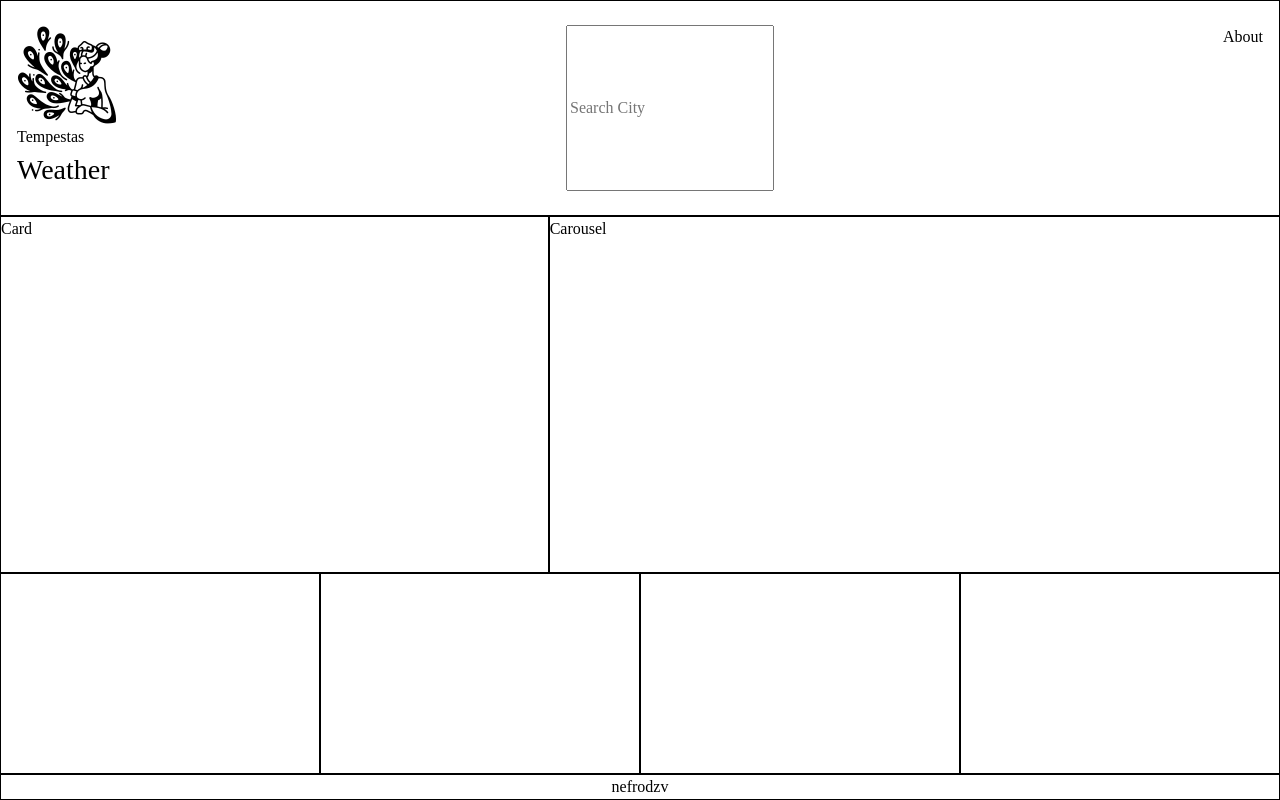
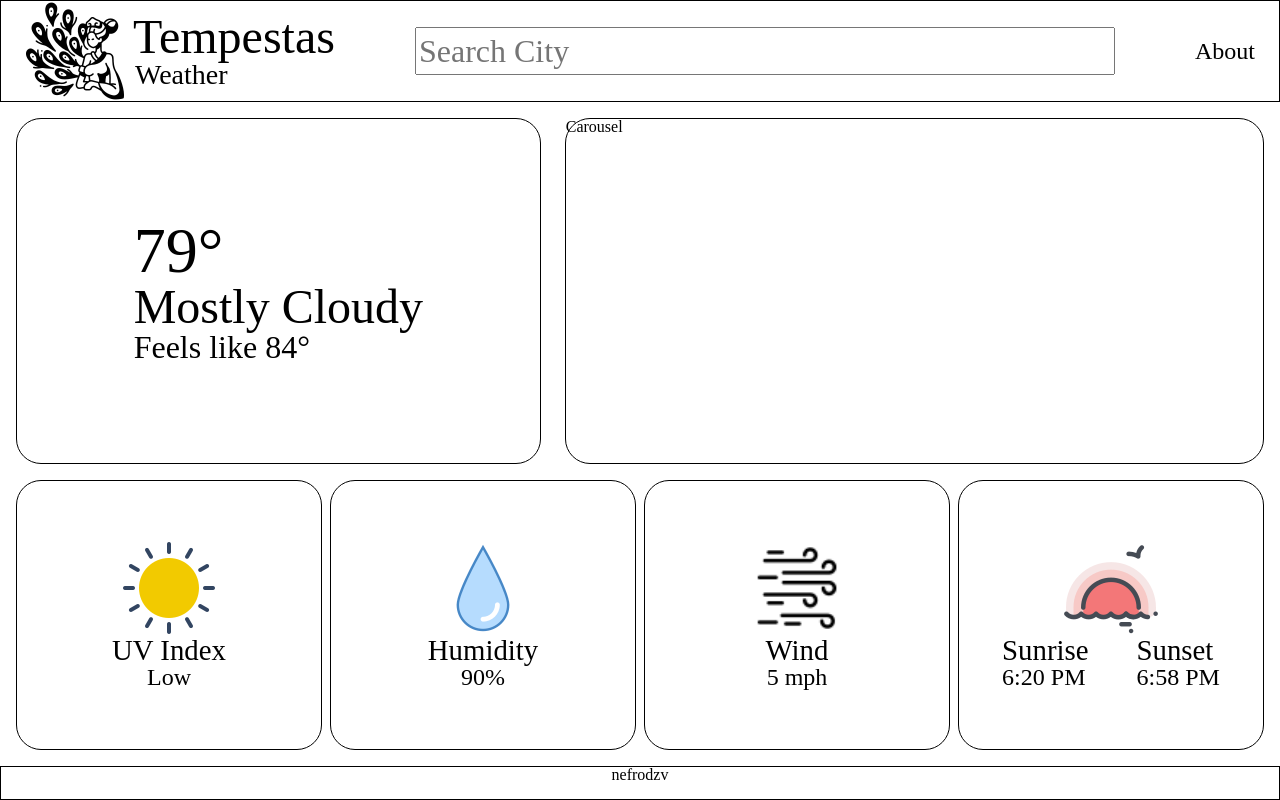
Before and after one commit to NefrodzV/tempestas-weather, a website built with webpack: page dist/index.html in a window 1280 px wide. Built offline with Linux system fonts and the light colour scheme.

Commit message:
Styled the basic components like the first section and second section in main

```diff
--- a/src/style.css
+++ b/src/style.css
@@ -86,7 +86,8 @@ footer,
 .logo,
 .searched-location,
 .location-weather,
-.description-weather {
+.description-weather,
+.sun-wrapper {
   display: flex;
 }
 
@@ -94,6 +95,7 @@ body {
   height: 100%;
   flex-direction: column;
   align-items: stretch;
+  line-height: 1;
 }
 header,
 footer,
@@ -142,21 +144,45 @@ header {
 
 .about {
   font-size: 1.5rem;
-  /* margin-left: auto; */
 }
 
 main {
+  padding: var(--space-200);
   flex-direction: column;
   flex: 2;
+  gap: var(--space-200);
 }
-.searched-location {
-  flex: 1;
-  justify-content: center;
-  align-items: center;
+.carousel,
+.card {
+  border-radius: 25px;
 }
 
 .location-weather {
-  flex: 4;
+  gap: var(--space-300);
+  flex: 5;
+}
+
+.location-weather .card {
+  display: flex;
+  flex-direction: column;
+  justify-content: center;
+}
+
+.location-weather .card div {
+  margin-inline: auto;
+  width: fit-content;
+}
+
+.temperature {
+  font-size: 4rem;
+}
+
+.condition {
+  font-size: 3rem;
+}
+
+.temperature-feels {
+  font-size: 2rem;
 }
 
 .card {
@@ -169,7 +195,33 @@ main {
 
 .description-weather {
   flex: 3;
+  gap: var(--space-100);
+}
+
+.description-weather .card {
+  display: flex;
+  flex-direction: column;
+  justify-content: center;
+  align-items: center;
+}
+
+.description-weather .card img {
+  width: 96px;
+  height: 96px;
+}
+
+.description-weather .card .title {
+  font-size: 1.8rem;
+}
+
+.description-weather .card .variable {
+  font-size: 1.5rem;
+}
+
+.sun-wrapper {
+  gap: 3rem;
 }
 footer {
+  flex: 0.1;
   justify-content: center;
 }
```
Also changed, not shown: dist/index.html, dist/main.js, src/assets/images/icons8-drop-96.png (added), src/assets/images/icons8-goddess-62 (1).png (added), src/assets/images/icons8-sun-48.png (added), src/assets/images/icons8-sun-96.png (added), src/assets/images/icons8-sunset-96.png (added), src/assets/images/icons8-winds-96.png (added).
